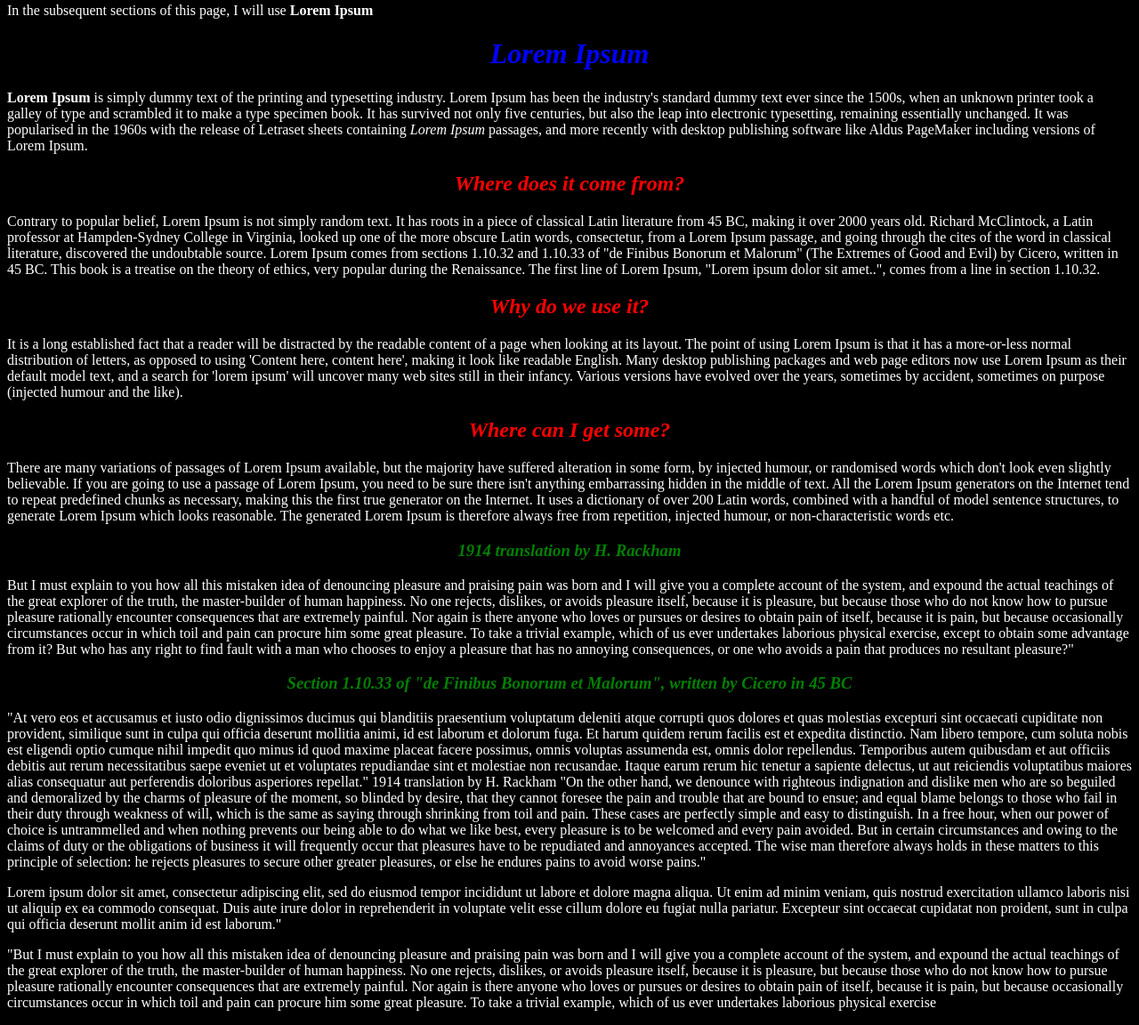
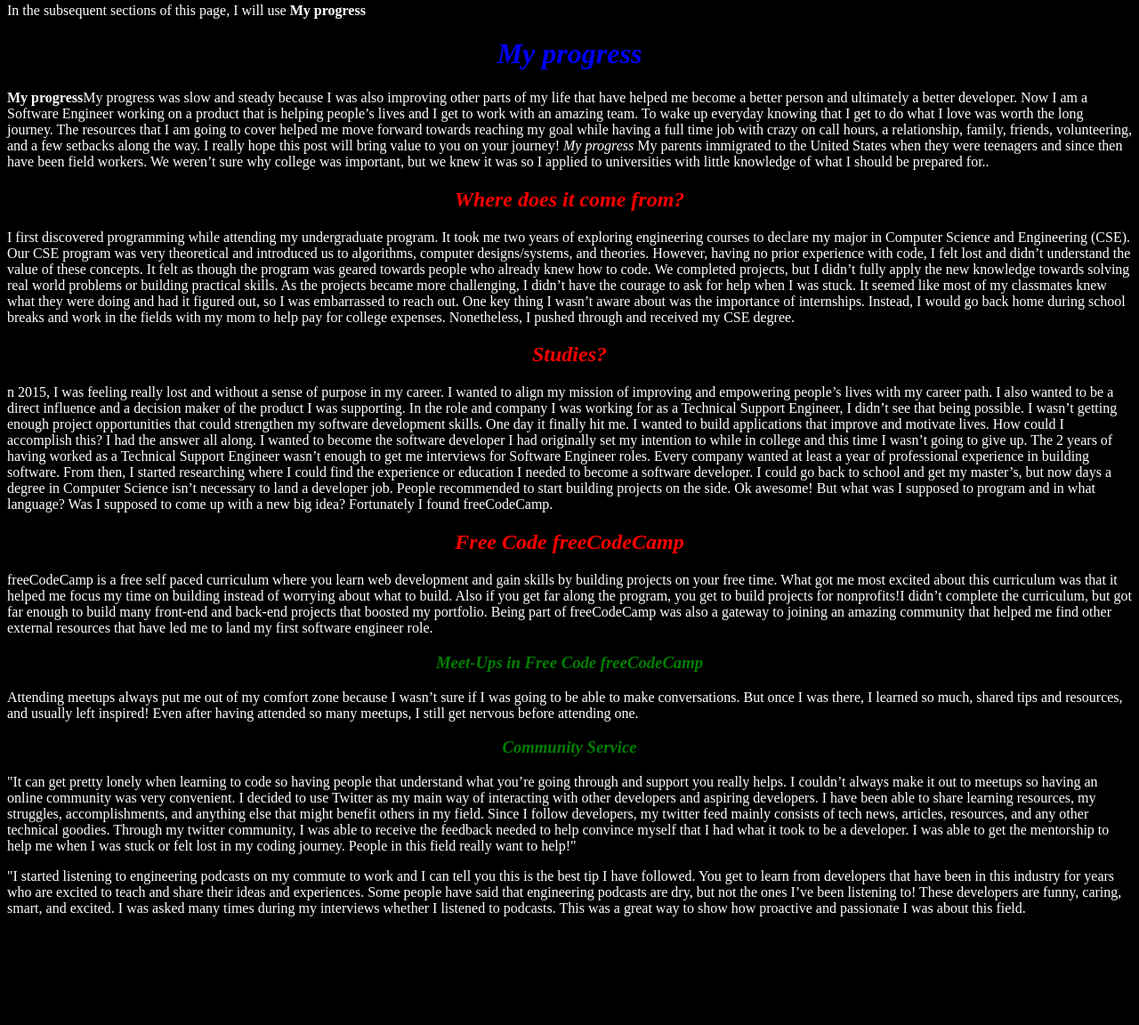
Before and after one commit to DerickKinoti/portfolio-page-, a plain HTML site: page index.html in a window 1280 px wide. Shown: the part 205-1357 px from the top of the page at 89% size. After the commit the page ends 1251 px from the top, so only its background shows below. Drawn offline with Linux system fonts and the light colour scheme.

Commit message:
add body changes and headings

```diff
--- a/index.html
+++ b/index.html
@@ -9,23 +9,38 @@
     <p>It is a documentation of my journey as a beginner in software development at <a href="https://moringaschool.com/">Moringa School</a>.</p>
     <p>Walk this journey with me.</p>
     <p>I had a little help from Moringa School in this project</p>
-    <p>In the subsequent sections of this page, I will use <strong>Lorem Ipsum</strong></p>
-    <h1>Lorem Ipsum</h1>
-    <p><strong>Lorem Ipsum</strong> is simply dummy text of the printing and typesetting industry. Lorem Ipsum has been the industry's standard dummy text ever since the 1500s, when an unknown printer took a galley of type and scrambled it to make a type specimen book. It has survived not only five centuries, but also the leap into electronic typesetting, remaining essentially unchanged. It was popularised in the 1960s with the release of Letraset sheets containing <em>Lorem Ipsum</em> passages, and more recently with desktop publishing software like Aldus PageMaker including versions of Lorem Ipsum.</p>
+    <p>In the subsequent sections of this page, I will use <strong>My progress</strong></p>
+    <h1>My progress</h1>
+    <p><strong>My progress</strong>My progress was slow and steady because I was also improving other parts of my life that have helped me become a better person and ultimately a better developer. Now I am a Software Engineer working on a product that is helping people’s lives and I get to work with an amazing team. To wake up everyday knowing that I get to do what I love was worth the long journey.
+
+The resources that I am going to cover helped me move forward towards reaching my goal while having a full time job with crazy on call hours, a relationship, family, friends, volunteering, and a few setbacks along the way. I really hope this post will bring value to you on your journey! <em>My progress</em> My parents immigrated to the United States when they were teenagers and since then have been field workers. We weren’t sure why college was important, but we knew it was so I applied to universities with little knowledge of what I should be prepared for..</p>
     <h2>Where does it come from?</h2>
-    <p>Contrary to popular belief, Lorem Ipsum is not simply random text. It has roots in a piece of classical Latin literature from 45 BC, making it over 2000 years old. Richard McClintock, a Latin professor at Hampden-Sydney College in Virginia, looked up one of the more obscure Latin words, consectetur, from a Lorem Ipsum passage, and going through the cites of the word in classical literature, discovered the undoubtable source. Lorem Ipsum comes from sections 1.10.32 and 1.10.33 of "de Finibus Bonorum et Malorum" (The Extremes of Good and Evil) by Cicero, written in 45 BC. This book is a treatise on the theory of ethics, very popular during the Renaissance. The first line of Lorem Ipsum, "Lorem ipsum dolor sit amet..", comes from a line in section 1.10.32.</p>
-    <h2>Why do we use it?</h2>
-    <p>It is a long established fact that a reader will be distracted by the readable content of a page when looking at its layout. The point of using Lorem Ipsum is that it has a more-or-less normal distribution of letters, as opposed to using 'Content here, content here', making it look like readable English. Many desktop publishing packages and web page editors now use Lorem Ipsum as their default model text, and a search for 'lorem ipsum' will uncover many web sites still in their infancy. Various versions have evolved over the years, sometimes by accident, sometimes on purpose (injected humour and the like).</p>
-    <h2>Where can I get some?</h2>
-    <p>There are many variations of passages of Lorem Ipsum available, but the majority have suffered alteration in some form, by injected humour, or randomised words which don't look even slightly believable. If you are going to use a passage of Lorem Ipsum, you need to be sure there isn't anything embarrassing hidden in the middle of text. All the Lorem Ipsum generators on the Internet tend to repeat predefined chunks as necessary, making this the first true generator on the Internet. It uses a dictionary of over 200 Latin words, combined with a handful of model sentence structures, to generate Lorem Ipsum which looks reasonable. The generated Lorem Ipsum is therefore always free from repetition, injected humour, or non-characteristic words etc.</p>
-    <h3>1914 translation by H. Rackham</h3>
-    <p>But I must explain to you how all this mistaken idea of denouncing pleasure and praising pain was born and I will give you a complete account of the system, and expound the actual teachings of the great explorer of the truth, the master-builder of human happiness. No one rejects, dislikes, or avoids pleasure itself, because it is pleasure, but because those who do not know how to pursue pleasure rationally encounter consequences that are extremely painful. Nor again is there anyone who loves or pursues or desires to obtain pain of itself, because it is pain, but because occasionally circumstances occur in which toil and pain can procure him some great pleasure. To take a trivial example, which of us ever undertakes laborious physical exercise, except to obtain some advantage from it? But who has any right to find fault with a man who chooses to enjoy a pleasure that has no annoying consequences, or one who avoids a pain that produces no resultant pleasure?"</p>
-    <h3>Section 1.10.33 of "de Finibus Bonorum et Malorum", written by Cicero in 45 BC</h3>
-    <p>"At vero eos et accusamus et iusto odio dignissimos ducimus qui blanditiis praesentium voluptatum deleniti atque corrupti quos dolores et quas molestias excepturi sint occaecati cupiditate non provident, similique sunt in culpa qui officia deserunt mollitia animi, id est laborum et dolorum fuga. Et harum quidem rerum facilis est et expedita distinctio. Nam libero tempore, cum soluta nobis est eligendi optio cumque nihil impedit quo minus id quod maxime placeat facere possimus, omnis voluptas assumenda est, omnis dolor repellendus. Temporibus autem quibusdam et aut officiis debitis aut rerum necessitatibus saepe eveniet ut et voluptates repudiandae sint et molestiae non recusandae. Itaque earum rerum hic tenetur a sapiente delectus, ut aut reiciendis voluptatibus maiores alias consequatur aut perferendis doloribus asperiores repellat."
+    <p>I first discovered programming while attending my undergraduate program. It took me two years of exploring engineering courses to declare my major in Computer Science and Engineering (CSE). Our CSE program was very theoretical and introduced us to algorithms, computer designs/systems, and theories. However, having no prior experience with code, I felt lost and didn’t understand the value of these concepts. It felt as though the program was geared towards people who already knew how to code.
 
-1914 translation by H. Rackham
-"On the other hand, we denounce with righteous indignation and dislike men who are so beguiled and demoralized by the charms of pleasure of the moment, so blinded by desire, that they cannot foresee the pain and trouble that are bound to ensue; and equal blame belongs to those who fail in their duty through weakness of will, which is the same as saying through shrinking from toil and pain. These cases are perfectly simple and easy to distinguish. In a free hour, when our power of choice is untrammelled and when nothing prevents our being able to do what we like best, every pleasure is to be welcomed and every pain avoided. But in certain circumstances and owing to the claims of duty or the obligations of business it will frequently occur that pleasures have to be repudiated and annoyances accepted. The wise man therefore always holds in these matters to this principle of selection: he rejects pleasures to secure other greater pleasures, or else he endures pains to avoid worse pains."</p>
-  <p>Lorem ipsum dolor sit amet, consectetur adipiscing elit, sed do eiusmod tempor incididunt ut labore et dolore magna aliqua. Ut enim ad minim veniam, quis nostrud exercitation ullamco laboris nisi ut aliquip ex ea commodo consequat. Duis aute irure dolor in reprehenderit in voluptate velit esse cillum dolore eu fugiat nulla pariatur. Excepteur sint occaecat cupidatat non proident, sunt in culpa qui officia deserunt mollit anim id est laborum."</p>
-  <p>"But I must explain to you how all this mistaken idea of denouncing pleasure and praising pain was born and I will give you a complete account of the system, and expound the actual teachings of the great explorer of the truth, the master-builder of human happiness. No one rejects, dislikes, or avoids pleasure itself, because it is pleasure, but because those who do not know how to pursue pleasure rationally encounter consequences that are extremely painful. Nor again is there anyone who loves or pursues or desires to obtain pain of itself, because it is pain, but because occasionally circumstances occur in which toil and pain can procure him some great pleasure. To take a trivial example, which of us ever undertakes laborious physical exercise</p>
+We completed projects, but I didn’t fully apply the new knowledge towards solving real world problems or building practical skills. As the projects became more challenging, I didn’t have the courage to ask for help when I was stuck. It seemed like most of my classmates knew what they were doing and had it figured out, so I was embarrassed to reach out.
+
+One key thing I wasn’t aware about was the importance of internships. Instead, I would go back home during school breaks and work in the fields with my mom to help pay for college expenses. Nonetheless, I pushed through and received my CSE degree.</p>
+    <h2>Studies?</h2>
+    <p> n 2015, I was feeling really lost and without a sense of purpose in my career. I wanted to align my mission of improving and empowering people’s lives with my career path. I also wanted to be a direct influence and a decision maker of the product I was supporting. In the role and company I was working for as a Technical Support Engineer, I didn’t see that being possible. I wasn’t getting enough project opportunities that could strengthen my software development skills.
+
+One day it finally hit me. I wanted to build applications that improve and motivate lives. How could I accomplish this? I had the answer all along. I wanted to become the software developer I had originally set my intention to while in college and this time I wasn’t going to give up.
+
+The 2 years of having worked as a Technical Support Engineer wasn’t enough to get me interviews for Software Engineer roles. Every company wanted at least a year of professional experience in building software. From then, I started researching where I could find the experience or education I needed to become a software developer. I could go back to school and get my master’s, but now days a degree in Computer Science isn’t necessary to land a developer job. People recommended to start building projects on the side. Ok awesome! But what was I supposed to program and in what language? Was I supposed to come up with a new big idea? Fortunately I found freeCodeCamp.</p>
+    <h2>Free Code freeCodeCamp</h2>
+    <p>freeCodeCamp is a free self paced curriculum where you learn web development and gain skills by building projects on your free time. What got me most excited about this curriculum was that it helped me focus my time on building instead of worrying about what to build. Also if you get far along the program, you get to build projects for nonprofits!I didn’t complete the curriculum, but got far enough to build many front-end and back-end projects that boosted my portfolio. Being part of freeCodeCamp was also a gateway to joining an amazing community that helped me find other external resources that have led me to land my first software engineer role.</p>
+    <h3>Meet-Ups in Free Code freeCodeCamp</h3>
+    <p>Attending meetups always put me out of my comfort zone because I wasn’t sure if I was going to be able to make conversations. But once I was there, I learned so much, shared tips and resources, and usually left inspired! Even after having attended so many meetups, I still get nervous before attending one.</p>
+    <h3>Community Service</h3>
+    <p>"It can get pretty lonely when learning to code so having people that understand what you’re going through and support you really helps. I couldn’t always make it out to meetups so having an online community was very convenient.
+
+I decided to use Twitter as my main way of interacting with other developers and aspiring developers. I have been able to share learning resources, my struggles, accomplishments, and anything else that might benefit others in my field. Since I follow developers, my twitter feed mainly consists of tech news, articles, resources, and any other technical goodies.
+
+Through my twitter community, I was able to receive the feedback needed to help convince myself that I had what it took to be a developer. I was able to get the mentorship to help me when I was stuck or felt lost in my coding journey. People in this field really want to help!"</p>
+  <p>"I started listening to engineering podcasts on my commute to work and I can tell you this is the best tip I have followed. You get to learn from developers that have been in this industry for years who are excited to teach and share their ideas and experiences.
+
+Some people have said that engineering podcasts are dry, but not the ones I’ve been listening to! These developers are funny, caring, smart, and excited.
+
+I was asked many times during my interviews whether I listened to podcasts. This was a great way to show how proactive and passionate I was about this field.</p>
+
  </body>
 </html>
```
